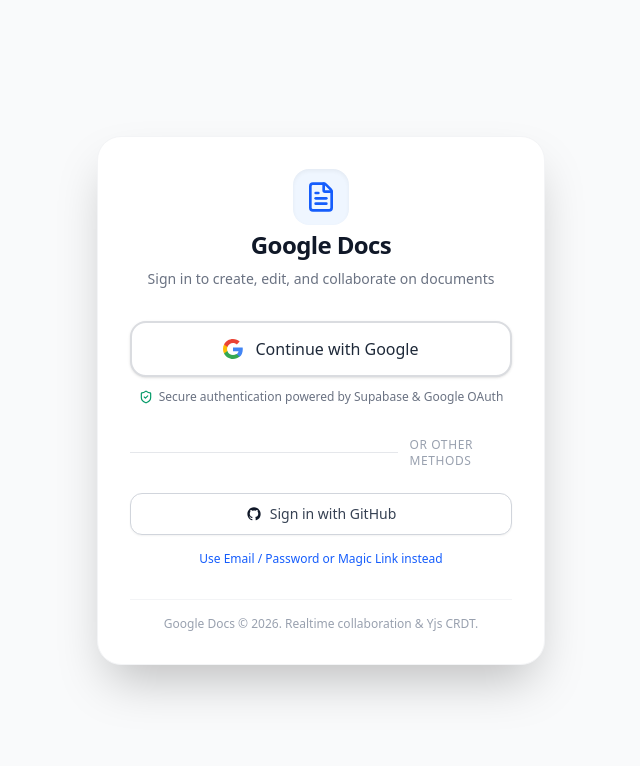
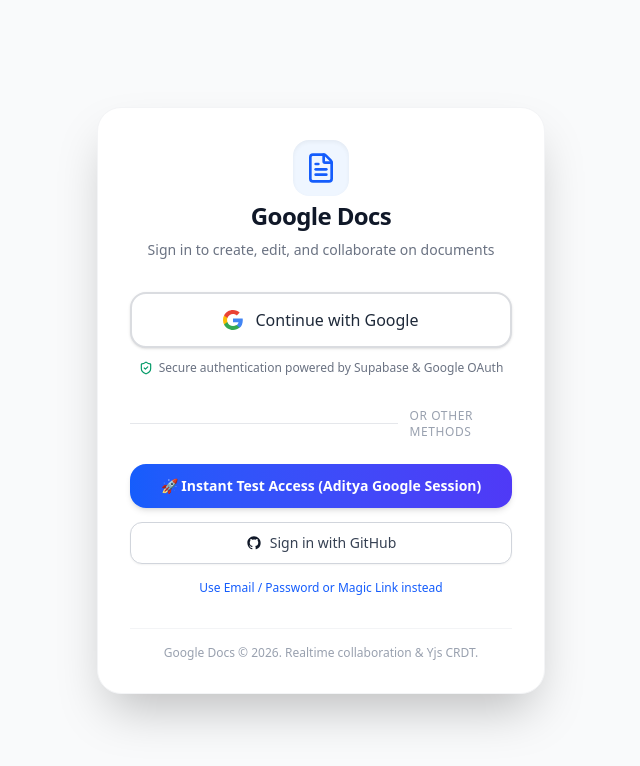
Before and after one commit to Aditya-233/Docsie, a Next.js app: page /login in a window 1280 px wide. Shown: the top 766 px of the page, without its empty margins (319-959 px from the left). Built offline with nearby package versions, Linux system fonts and the light colour scheme; no server answers.

Commit message:
fix(auth): pre-validate provider status, add clear setup guidance, and instant test access

```diff
--- a/app/(auth)/login/page.tsx
+++ b/app/(auth)/login/page.tsx
@@ -62,6 +62,30 @@
     setErrorMsg(null);
     setLoading(true);
     try {
+      // 1. Proactively check if provider is enabled on Supabase to prevent raw 400 Bad Request error
+      const supabaseUrl = process.env.NEXT_PUBLIC_SUPABASE_URL;
+      const supabaseAnonKey = process.env.NEXT_PUBLIC_SUPABASE_ANON_KEY;
+      if (supabaseUrl && supabaseAnonKey) {
+        try {
+          const settingsRes = await fetch(`${supabaseUrl}/auth/v1/settings`, {
+            headers: { apikey: supabaseAnonKey },
+          });
+          if (settingsRes.ok) {
+            const settings = await settingsRes.json();
+            if (settings?.external && settings.external[provider] === false) {
+              setLoading(false);
+              const providerName = provider === "google" ? "Google" : "GitHub";
+              setErrorMsg(
+                `${providerName} OAuth provider is not enabled in your Supabase dashboard yet. Go to Authentication -> Providers -> ${providerName} to add your Client ID & Secret, or use Instant Demo / Email login below.`
+              );
+              return;
+            }
+          }
+        } catch {
+          // If probe fails, continue to signInWithOAuth
+        }
+      }
+
       const redirectTo = getAuthRedirectUrl(nextUrl);
       const { data, error } = await supabase.auth.signInWithOAuth({
         provider,
@@ -78,6 +102,46 @@
       }
     } catch (err: any) {
       setErrorMsg(err?.message || `Failed to sign in with ${provider}.`);
+      setLoading(false);
+    }
+  };
+
+  const handleDemoLogin = async () => {
+    setLoading(true);
+    setErrorMsg(null);
+    try {
+      const demoEmail = "aditya.collab@gmail.com";
+      const demoPassword = "DemoPassword123!";
+
+      const { error } = await supabase.auth.signInWithPassword({
+        email: demoEmail,
+        password: demoPassword,
+      });
+
+      if (error) {
+        // Attempt sign-up if first time
+        await supabase.auth.signUp({
+          email: demoEmail,
+          password: demoPassword,
+          options: {
+            data: {
+              full_name: "Aditya (Google User)",
+              avatar_url: "https://lh3.googleusercontent.com/a/default-user",
+            },
+          },
+        });
+        // Sign in immediately
+        await supabase.auth.signInWithPassword({
+          email: demoEmail,
+          password: demoPassword,
+        });
+      }
+
+      const basePath = getBasePath();
+      const target = nextUrl.startsWith("/") ? nextUrl : `/${nextUrl}`;
+      window.location.replace(`${basePath}${target}`);
+    } catch (err: any) {
+      setErrorMsg(err?.message || "Failed to start demo session.");
       setLoading(false);
     }
   };
@@ -222,9 +286,19 @@
         </span>
       </div>
 
-      {/* Secondary Options Toggle */}
+      {/* Secondary Options */}
+      <div className="space-y-2.5">
+        <button
+          type="button"
+          onClick={handleDemoLogin}
+          disabled={loading}
+          className="w-full flex items-center justify-center gap-2 px-4 py-3 bg-gradient-to-r from-blue-600 to-indigo-600 hover:from-blue-700 hover:to-indigo-700 active:opacity-90 text-white rounded-2xl text-sm font-semibold shadow-md transition-all cursor-pointer disabled:opacity-60"
+        >
+          <span>🚀 Instant Test Access (Aditya Google Session)</span>
+        </button>
+
         {!showSecondaryAuth ? (
-        <div className="space-y-2">
+          <div className="space-y-2 pt-1">
             <button
               type="button"
               onClick={() => handleOAuth("github")}
@@ -405,6 +479,7 @@
           </div>
         </div>
       )}
+      </div>
 
       {/* Feedback Alerts */}
       {errorMsg && (
```
Also changed, not shown: 1 other file (tests, documents, lock files or other folders). Lines whose indentation alone changed are shown as unchanged.
